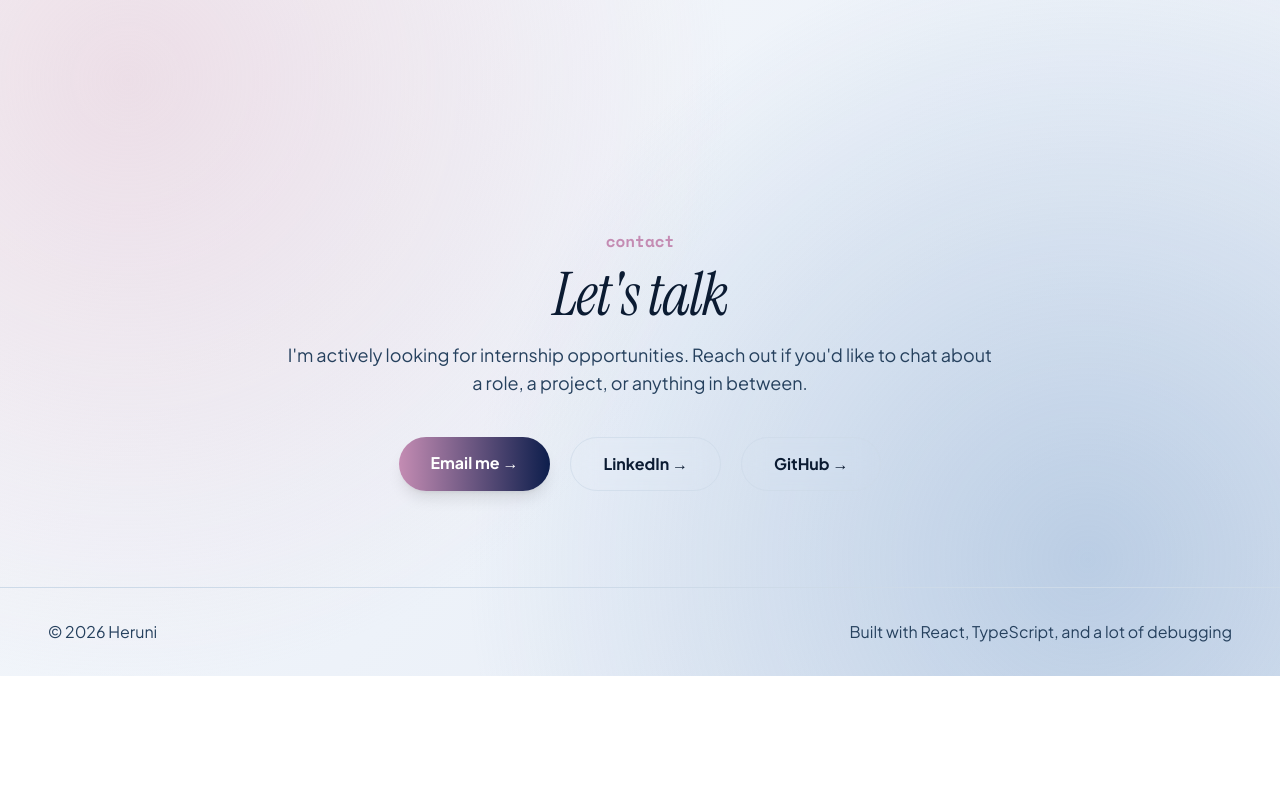
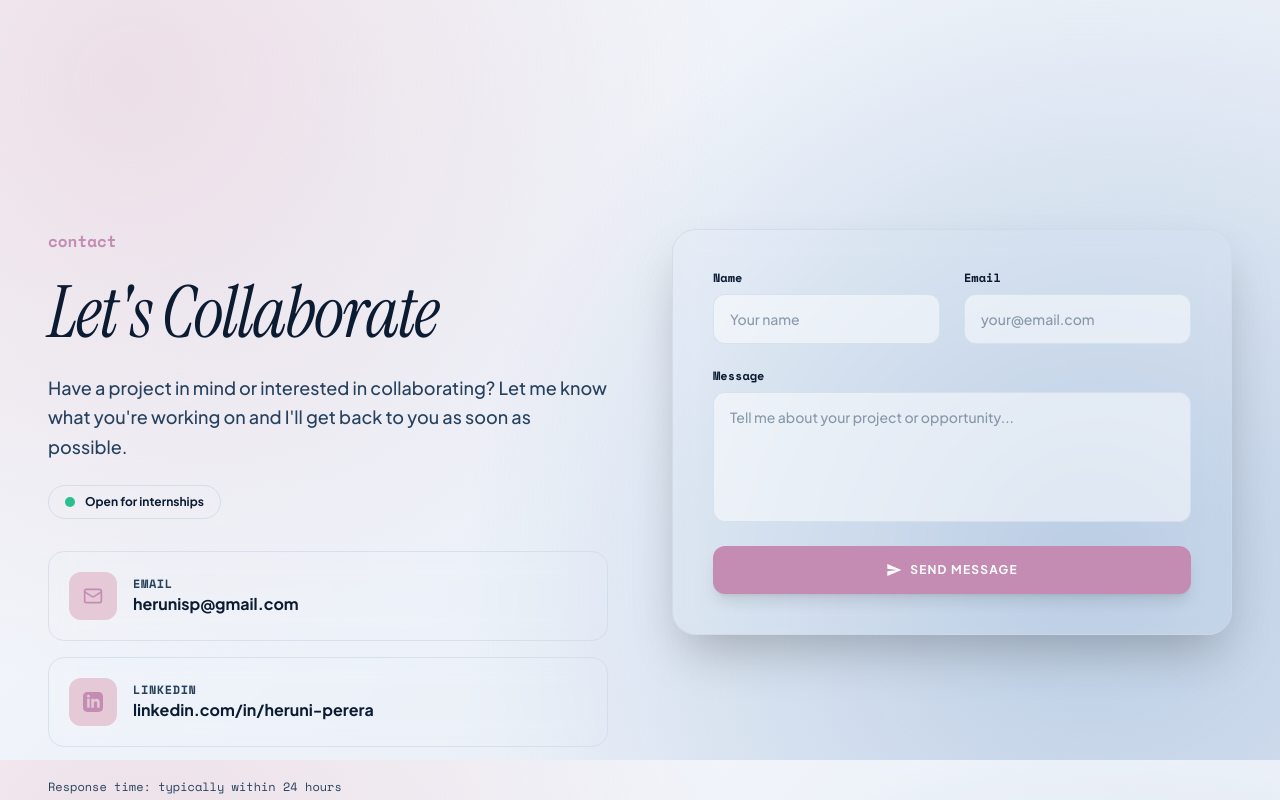
Before and after one commit to heruni99/portfolio, a React (Vite) app: page / in a window 1280 px wide. Shown: the part 3240-4040 px from the top of the page. Before the commit the page ends 3916 px from the top, so only its background shows below. Built offline with nearby package versions, Linux system fonts and the light colour scheme; some icons are missing; the HTML template or start-up script is replaced by a standard one; a web font is replaced by a local one.

Commit message:
update the contact section.

```diff
--- a/src/components/section/Contact.tsx
+++ b/src/components/section/Contact.tsx
@@ -1,22 +1,148 @@
+import { useState } from "react";
+
 export default function Contact() {
+  const [formData, setFormData] = useState({ name: "", email: "", message: "" });
+  const [submitted, setSubmitted] = useState(false);
+
+  const handleSubmit = (e: React.FormEvent) => {
+    e.preventDefault();
+    if (!formData.email || !formData.message) return;
+    setSubmitted(true);
+    setTimeout(() => {
+      setSubmitted(false);
+      setFormData({ name: "", email: "", message: "" });
+    }, 4000);
+  };
+
   return (
-    <section id="contact" className="mx-auto max-w-[1400px] px-12 py-24 text-center max-md:px-6 max-md:py-16">
-      <p className="mb-3 font-mono text-base font-bold text-rose">contact</p>
-      <h2 className="mb-4 font-serif text-5xl font-normal italic tracking-tight text-ink sm:text-6xl">Let's talk</h2>
-      <p className="mx-auto mb-10 max-w-[54ch] text-lg text-inkSoft">
-        I'm actively looking for internship opportunities. Reach out if you'd like to chat
-        about a role, a project, or anything in between.
-      </p>
-      <div className="flex justify-center flex-wrap gap-5">
-        <a href="mailto:herunisp@gmail.com" className="rounded-full bg-gradient-to-r from-rose to-roseDeep px-8 py-3.5 text-base font-bold text-white shadow-lg transition-all hover:shadow-xl hover:scale-105">
-          Email me →
-        </a>
-        <a href="https://www.linkedin.com/in/heruni-perera-5974032b8?utm_source=share&utm_campaign=share_via&utm_content=profile&utm_medium=ios_app" target="_blank" rel="noopener noreferrer" className="rounded-full border border-line/70 glass-card px-8 py-3.5 text-base font-bold text-ink transition-all hover:border-rose hover:text-rose">
-          LinkedIn →
-        </a>
-        <a href="https://github.com/heruni99" target="_blank" rel="noopener noreferrer" className="rounded-full border border-line/70 glass-card px-8 py-3.5 text-base font-bold text-ink transition-all hover:border-rose hover:text-rose">
-          GitHub →
-        </a>
+    <section id="contact" className="mx-auto max-w-[1400px] px-8 py-24 max-md:px-6 max-md:py-16 sm:px-12">
+      <div className="grid grid-cols-1 gap-12 lg:grid-cols-2 lg:gap-16 items-start">
+
+        {/* Left Column: Contact Copy & Info Cards */}
+        <div className="flex flex-col space-y-6 text-left">
+          <p className="font-mono text-base font-bold text-rose">contact</p>
+
+          <h2 className="font-serif text-5xl font-normal italic tracking-tight text-ink sm:text-6xl lg:text-7xl">
+            Let's Collaborate
+          </h2>
+
+          <p className="text-lg font-medium leading-relaxed text-inkSoft">
+            Have a project in mind or interested in collaborating? Let me know what you're working on and I'll get back to you as soon as possible.
+          </p>
+
+          {/* Status Badge */}
+          <div className="inline-flex items-center gap-2.5 rounded-full border border-line/80 glass-card px-4 py-2 text-xs font-bold text-ink w-fit">
+            <span className="flex h-2.5 w-2.5 rounded-full bg-emerald-500 animate-pulse" />
+            <span>Open for internships</span>
+          </div>
+
+          {/* Contact Info Cards */}
+          <div className="flex flex-col gap-4 pt-2">
+            {/* Email Card */}
+            <a
+              href="mailto:herunisp@gmail.com"
+              className="group flex items-center gap-4 rounded-2xl border border-line/70 glass-card p-5 transition-all duration-300 hover:border-rose hover:bg-rose/5 hover:shadow-lg"
+            >
+              <div className="flex h-12 w-12 shrink-0 items-center justify-center rounded-xl bg-roseWash text-rose font-bold transition-transform duration-300 group-hover:scale-110">
+                <svg className="h-5 w-5 stroke-current" viewBox="0 0 24 24" fill="none" strokeWidth="2" strokeLinecap="round" strokeLinejoin="round">
+                  <rect width="20" height="16" x="2" y="4" rx="2" />
+                  <path d="m22 7-8.97 5.7a1.94 1.94 0 0 1-2.06 0L2 7" />
+                </svg>
+              </div>
+              <div className="flex flex-col text-left overflow-hidden">
+                <span className="font-mono text-xs font-extrabold uppercase tracking-wider text-inkSoft">Email</span>
+                <span className="font-sans text-base font-bold text-ink transition-colors duration-300 group-hover:text-rose truncate">
+                  herunisp@gmail.com
+                </span>
+              </div>
+            </a>
+
+            {/* LinkedIn Card */}
+            <a
+              href="https://www.linkedin.com/in/heruni-perera-5974032b8?utm_source=share&utm_campaign=share_via&utm_content=profile&utm_medium=ios_app"
+              target="_blank"
+              rel="noopener noreferrer"
+              className="group flex items-center gap-4 rounded-2xl border border-line/70 glass-card p-5 transition-all duration-300 hover:border-rose hover:bg-rose/5 hover:shadow-lg"
+            >
+              <div className="flex h-12 w-12 shrink-0 items-center justify-center rounded-xl bg-roseWash text-rose font-bold transition-transform duration-300 group-hover:scale-110">
+                <svg className="h-5 w-5 fill-current" viewBox="0 0 24 24">
+                  <path d="M19 0h-14c-2.761 0-5 2.239-5 5v14c0 2.761 2.239 5 5 5h14c2.762 0 5-2.239 5-5v-14c0-2.761-2.238-5-5-5zm-11 19h-3v-11h3v11zm-1.5-12.268c-.966 0-1.75-.79-1.75-1.764s.784-1.764 1.75-1.764 1.75.79 1.75 1.764-.783 1.764-1.75 1.764zm13.5 12.268h-3v-5.604c0-3.368-4-3.113-4 0v5.604h-3v-11h3v1.765c1.396-2.586 7-2.777 7 2.476v6.759z" />
+                </svg>
+              </div>
+              <div className="flex flex-col text-left overflow-hidden">
+                <span className="font-mono text-xs font-extrabold uppercase tracking-wider text-inkSoft">LinkedIn</span>
+                <span className="font-sans text-base font-bold text-ink transition-colors duration-300 group-hover:text-rose truncate">
+                  linkedin.com/in/heruni-perera
+                </span>
+              </div>
+            </a>
+          </div>
+
+          <p className="font-mono text-xs text-inkSoft pt-2">
+            Response time: typically within 24 hours
+          </p>
+        </div>
+
+        {/* Right Column: Glassmorphic Message Form */}
+        <div className="rounded-3xl border border-line/80 glass-card p-8 sm:p-10 shadow-2xl">
+          <form onSubmit={handleSubmit} className="flex flex-col space-y-6 text-left">
+            <div className="grid grid-cols-1 gap-6 sm:grid-cols-2">
+              <div className="flex flex-col space-y-2">
+                <label className="font-mono text-xs font-bold text-ink">Name</label>
+                <input
+                  type="text"
+                  placeholder="Your name"
+                  value={formData.name}
+                  onChange={(e) => setFormData({ ...formData, name: e.target.value })}
+                  className="rounded-xl border border-line/70 bg-bg/50 px-4 py-3.5 text-sm font-medium text-ink placeholder:text-inkSoft/50 outline-none transition-all focus:border-rose focus:ring-2 focus:ring-rose/20"
+                />
+              </div>
+
+              <div className="flex flex-col space-y-2">
+                <label className="font-mono text-xs font-bold text-ink">Email</label>
+                <input
+                  type="email"
+                  required
+                  placeholder="your@email.com"
+                  value={formData.email}
+                  onChange={(e) => setFormData({ ...formData, email: e.target.value })}
+                  className="rounded-xl border border-line/70 bg-bg/50 px-4 py-3.5 text-sm font-medium text-ink placeholder:text-inkSoft/50 outline-none transition-all focus:border-rose focus:ring-2 focus:ring-rose/20"
+                />
+              </div>
+            </div>
+
+            <div className="flex flex-col space-y-2">
+              <label className="font-mono text-xs font-bold text-ink">Message</label>
+              <textarea
+                required
+                rows={5}
+                placeholder="Tell me about your project or opportunity..."
+                value={formData.message}
+                onChange={(e) => setFormData({ ...formData, message: e.target.value })}
+                className="rounded-xl border border-line/70 bg-bg/50 px-4 py-3.5 text-sm font-medium text-ink placeholder:text-inkSoft/50 outline-none transition-all focus:border-rose focus:ring-2 focus:ring-rose/20 resize-none"
+              />
+            </div>
+
+            <button
+              type="submit"
+              className="inline-flex w-full items-center justify-center gap-2 rounded-xl bg-rose px-6 py-4 font-sans text-xs font-extrabold uppercase tracking-widest text-white shadow-lg transition-all duration-300 hover:bg-roseDeep hover:shadow-xl hover:scale-[1.02] active:scale-98"
+            >
+              {submitted ? (
+                <span className="flex items-center gap-2 text-emerald-200">
+                  ✓ Message Sent!
+                </span>
+              ) : (
+                <span className="flex items-center gap-2">
+                  <svg className="h-4 w-4 fill-current" viewBox="0 0 24 24">
+                    <path d="M2.01 21L23 12 2.01 3 2 10l15 2-15 2z" />
+                  </svg>
+                  Send Message
+                </span>
+              )}
+            </button>
+          </form>
+        </div>
+
       </div>
     </section>
   );
```
